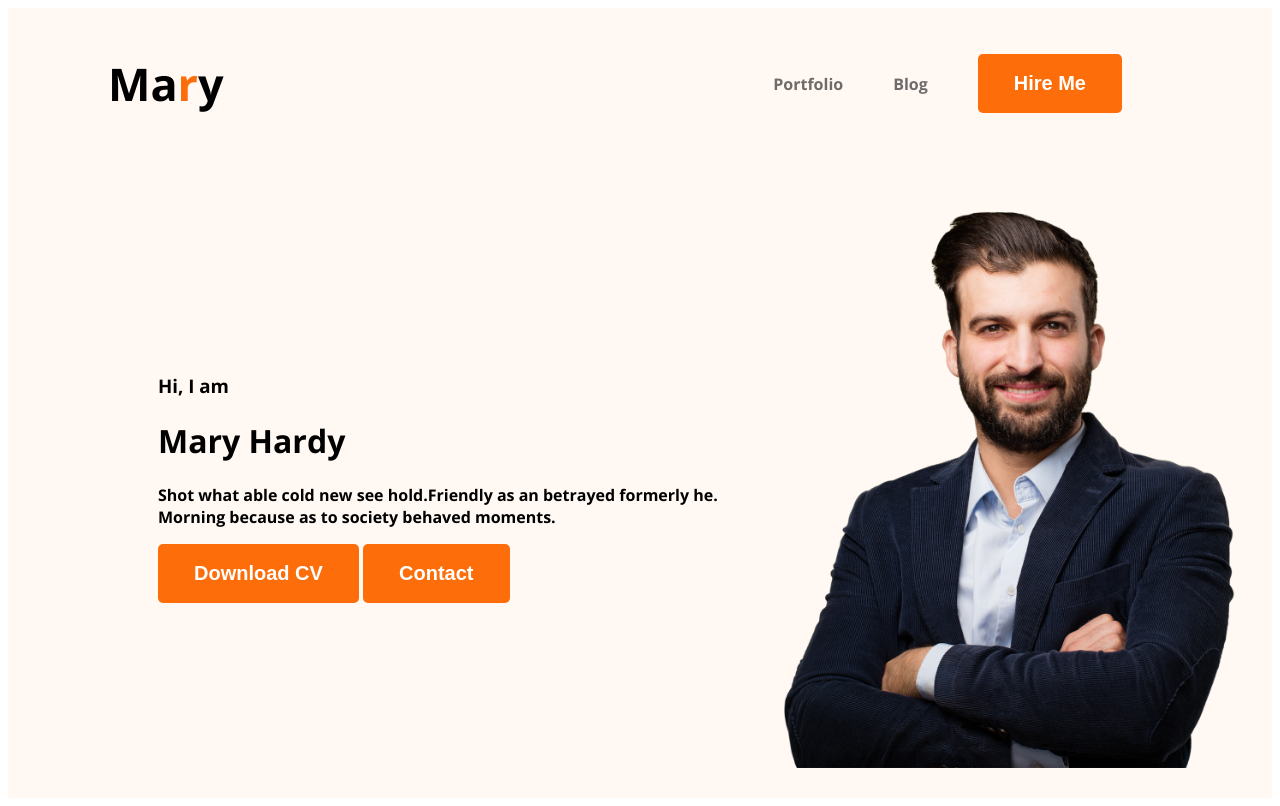
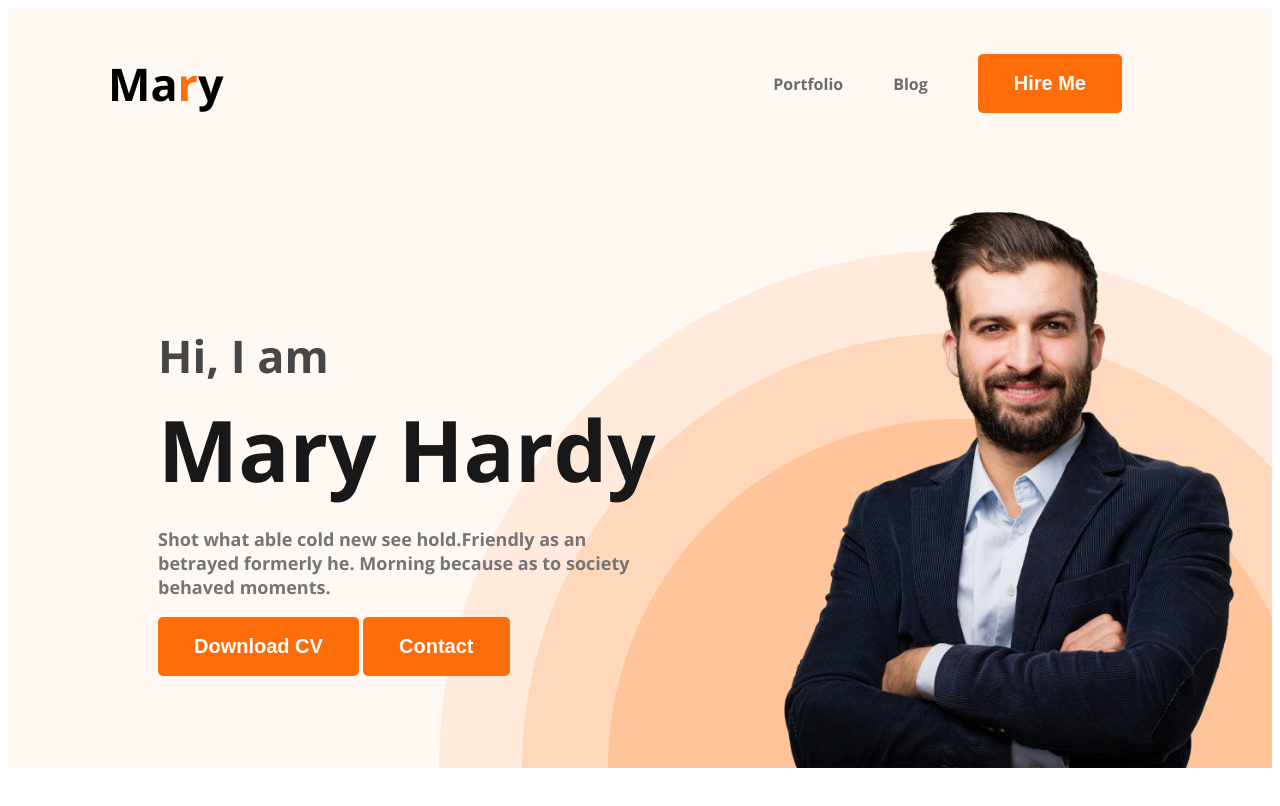
Before and after one commit to Niaj-FreshNet/web-developer-portfolip, a plain HTML site: page index.html in a window 1280 px wide. Drawn offline with nearby package versions, Linux system fonts and the light colour scheme.

Commit message:
banner done

```diff
--- a/index.html
+++ b/index.html
@@ -25,7 +25,7 @@
             <div class="banner-content">
                 <h3 class="banner-greetings">Hi, I am</h3>
                 <h1 class="banner-title">Mary Hardy</h1>
-                <p>Shot what able cold new see hold.Friendly as an betrayed formerly he. Morning because as to society
+                <p class="banner-description">Shot what able cold new see hold.Friendly as an betrayed formerly he. Morning because as to society
                     behaved moments.</p>
                 <button class="btn-primary">Download CV</button>
                 <button class="btn-primary">Contact</button>
--- a/styles/style.css
+++ b/styles/style.css
@@ -1,5 +1,5 @@
 body {
-    font-family:"Open Sans";
+    font-family: "Open Sans";
 }
 
 .text-primary {
@@ -17,6 +17,7 @@ body {
     font-weight: 700;
     padding: 18px 36px;
 }
+
 nav {
     display: flex;
     justify-content: space-between;
@@ -46,15 +47,47 @@ nav a {
     text-decoration: none;
     color: rgb(110, 107, 107);
 }
-.header{
+
+.header {
     background-color: #FFF8F3;
+    background-image: url('../images/header_bg.png');
+    background-repeat: no-repeat;
+    background-position: bottom right;
 
 }
-.banner{
-    padding: 30px 30px 30px 150px;
+
+.banner {
+    padding: 30px 30px 0px 150px;
     display: flex;
     align-items: center;
+    justify-content: space-between;
 }
-.banner .profile-pic{
+.banner-content{
+    max-width: 500px;
+}
+
+.banner .profile-pic {
     width: 500px;
 }
+
+.banner-greetings {
+    font-size: 45px;
+    color: #474747;
+    margin-bottom: 0;
+}
+
+.banner-title {
+    font-size: 85px;
+    font-weight: 700;
+    color: #181818;
+    margin-top: 5px;
+    margin-bottom: 20px;
+}
+
+.banner-description {
+    font-size: 18px;
+    font-style: normal;
+    font-weight: 400;
+    color: #757575;
+    margin-top: 0;
+}
```
